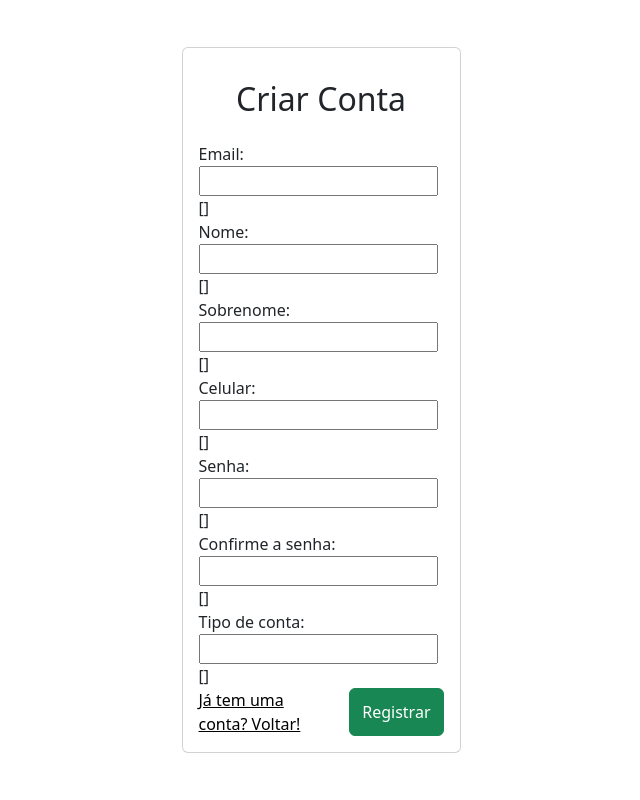
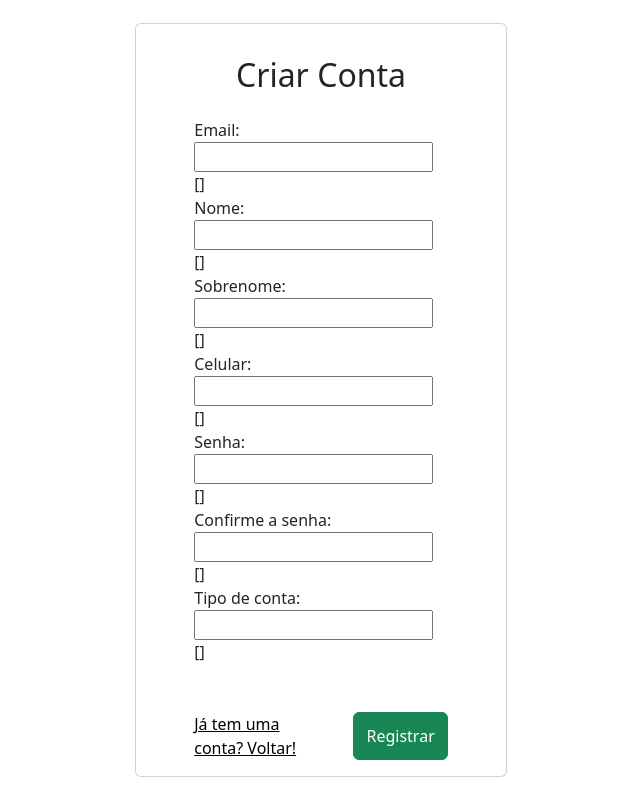
Before and after one commit to la-bourgeoisie/TechLink, a Django app: template accounts/templates/accounts/register.html in a window 1280 px wide. Shown: the whole page, without its empty margins (319-959 px from the left). Run offline with Django 3.2, Linux system fonts and the light colour scheme; the template is opened without the code that fills it, so the values that code supplies are empty, except form fields; tables that the repository leaves empty hold one stand-in row (values such as "Sample post"); form fields are guessed from the names that the template uses.

Commit message:
estrutura html dos templates de accounts

```diff
--- a/accounts/templates/accounts/register.html
+++ b/accounts/templates/accounts/register.html
@@ -3,7 +3,7 @@
 
 
 {% block titles %}
-    Aula | Registro
+    Techlink | Registro
 {% endblock %}
 
 
@@ -13,13 +13,10 @@
 
 
 {% block content %}
-<div class="container d-flex justify-content-center align-items-center" style="height:100vh">
-    <div class="col-3 m-5">
-        <div class="card">
-            <div class="card-body d-flex align-items-center flex-column">
+<div class="card-body d-flex align-items-center flex-column" >
     <h2 class="card-title m-3 mb-4" >Criar Conta</h2>
 
-                <form method="post">
+    <form method="post" class="w-75">
         {% csrf_token %}
         {{ form.non_field_errors }}
 
@@ -67,14 +64,11 @@
         </div>
 
 
-                    <div class="d-flex justify-content-between">
+        <div class="d-flex justify-content-between mt-5">
             <a class="link-body-emphasis black w-50" href="{% url 'accounts:login' %}">Já tem uma conta? Voltar!</a>
             <button class="btn btn-success" type="submit">Registrar</button>
         </div>
     </form>
-            </div>
-        </div>
-    </div>
 </div>
 
 {% endblock %}
--- a/accounts/templates/base_accounts.html
+++ b/accounts/templates/base_accounts.html
@@ -9,7 +9,14 @@
     <link href="https://cdn.jsdelivr.net/npm/bootstrap@5.3.5/dist/css/bootstrap.min.css" rel="stylesheet" integrity="sha384-SgOJa3DmI69IUzQ2PVdRZhwQ+dy64/BUtbMJw1MZ8t5HZApcHrRKUc4W0kG879m7" crossorigin="anonymous">
 </head>
 <body>
-    {% block content %}{% endblock %}
+    <div class="container d-flex justify-content-center align-items-center" style="height:100vh">
+        <div class="col-4">
+            <div class="card">
+            {% block content %}
+            {% endblock %}
+            </div>
+        </div>
+    </div>
     {% block scripts %}{% endblock %}
     <script src="https://cdn.jsdelivr.net/npm/bootstrap@5.3.5/dist/js/bootstrap.bundle.min.js" integrity="sha384-k6d4wzSIapyDyv1kpU366/PK5hCdSbCRGRCMv+eplOQJWyd1fbcAu9OCUj5zNLiq" crossorigin="anonymous"></script>
 </body>
```
Also changed, not shown: accounts/forms/user_form.py (+5 -2 lines), accounts/templates/accounts/login.html (+2 -8 lines). Lines whose indentation alone changed are shown as unchanged.
